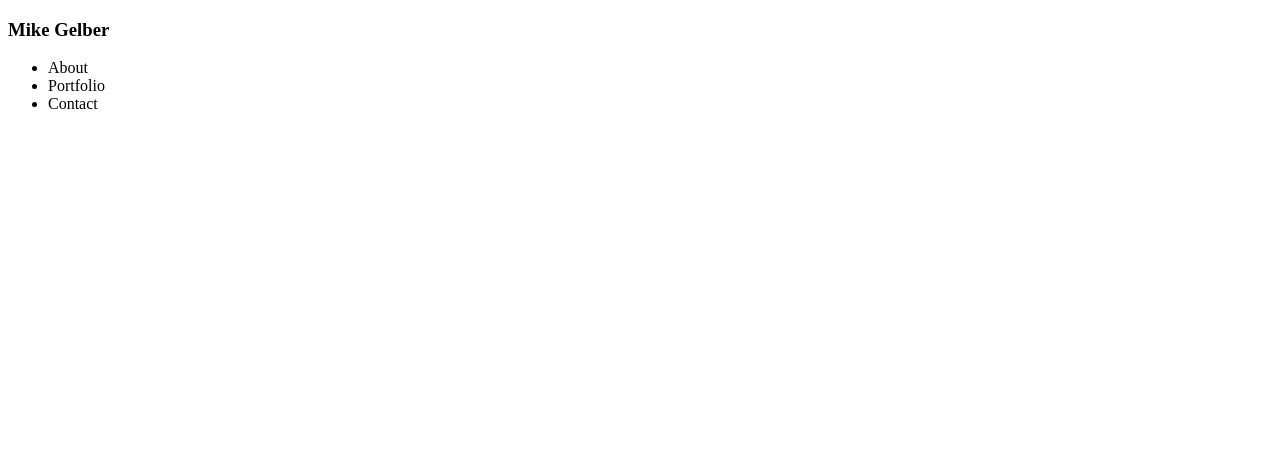
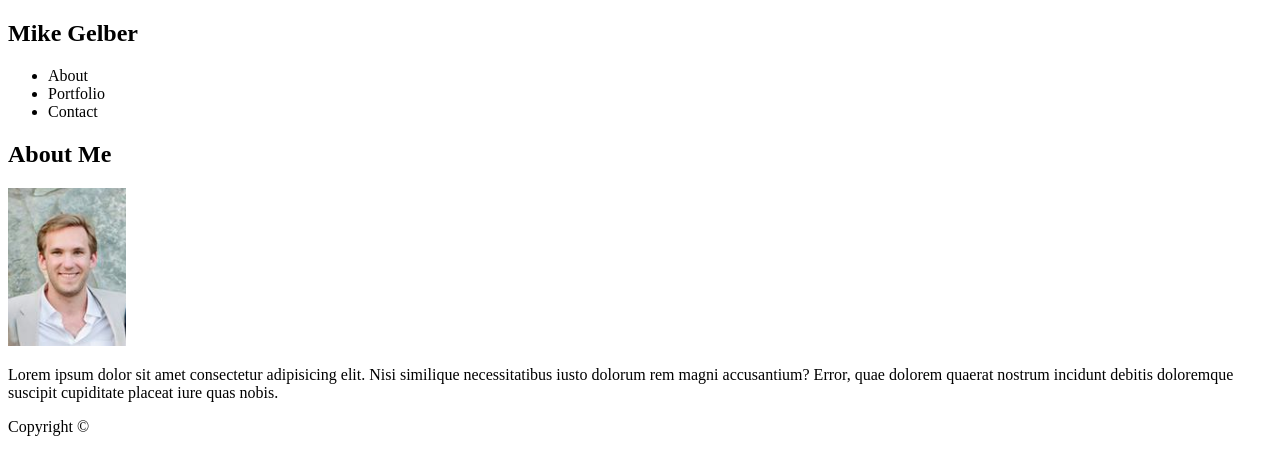
Before and after one commit to mpgelber7495/Basic-Portfolio, a plain HTML site: page index.html in a window 1280 px wide. Drawn offline with Linux system fonts and the light colour scheme.

Commit message:
Completed foundation for index.html and added in headshot image

```diff
--- a/index.html
+++ b/index.html
@@ -7,7 +7,7 @@
     <title>Mike Gelber</title>
   </head>
   <body>
-    <section>
+    <header>
       <nav>
         <h1>Mike Gelber</h1>
         <ul>
@@ -16,6 +16,21 @@
           <li class="nav-item" href="contact.html">Contact</li>
         </ul>
       </nav>
+    </header>
+
+    <section>
+      <h2>About Me</h2>
+      <img src="./assets/images/head-shot.png" />
+      <p>
+        Lorem ipsum dolor sit amet consectetur adipisicing elit. Nisi similique
+        necessitatibus iusto dolorum rem magni accusantium? Error, quae dolorem
+        quaerat nostrum incidunt debitis doloremque suscipit cupiditate placeat
+        iure quas nobis.
+      </p>
     </section>
+
+    <footer>
+      <p>Copyright &copy;</p>
+    </footer>
   </body>
 </html>
```
Also changed, not shown: assets/images/head-shot.png (added), 2 other files.
